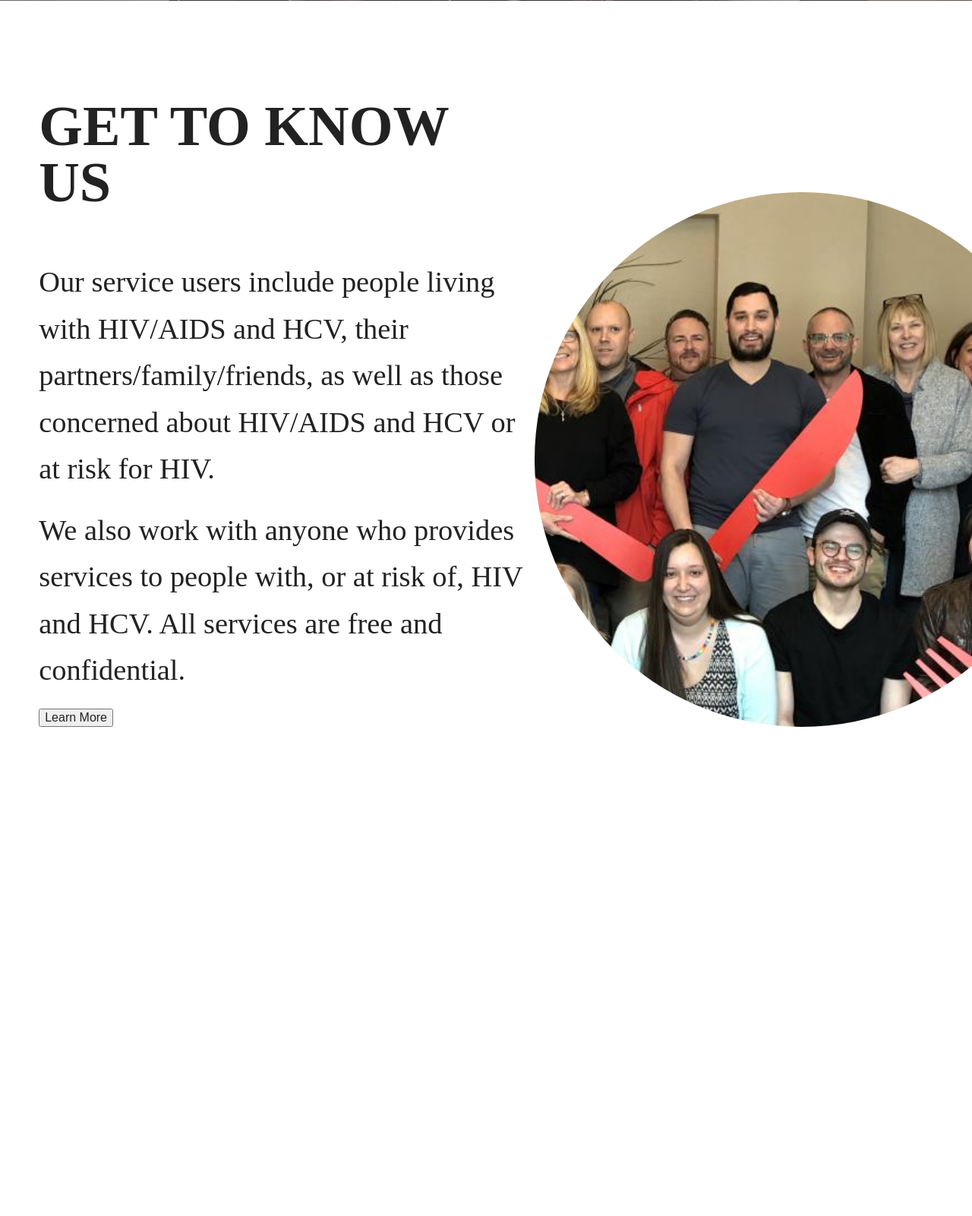
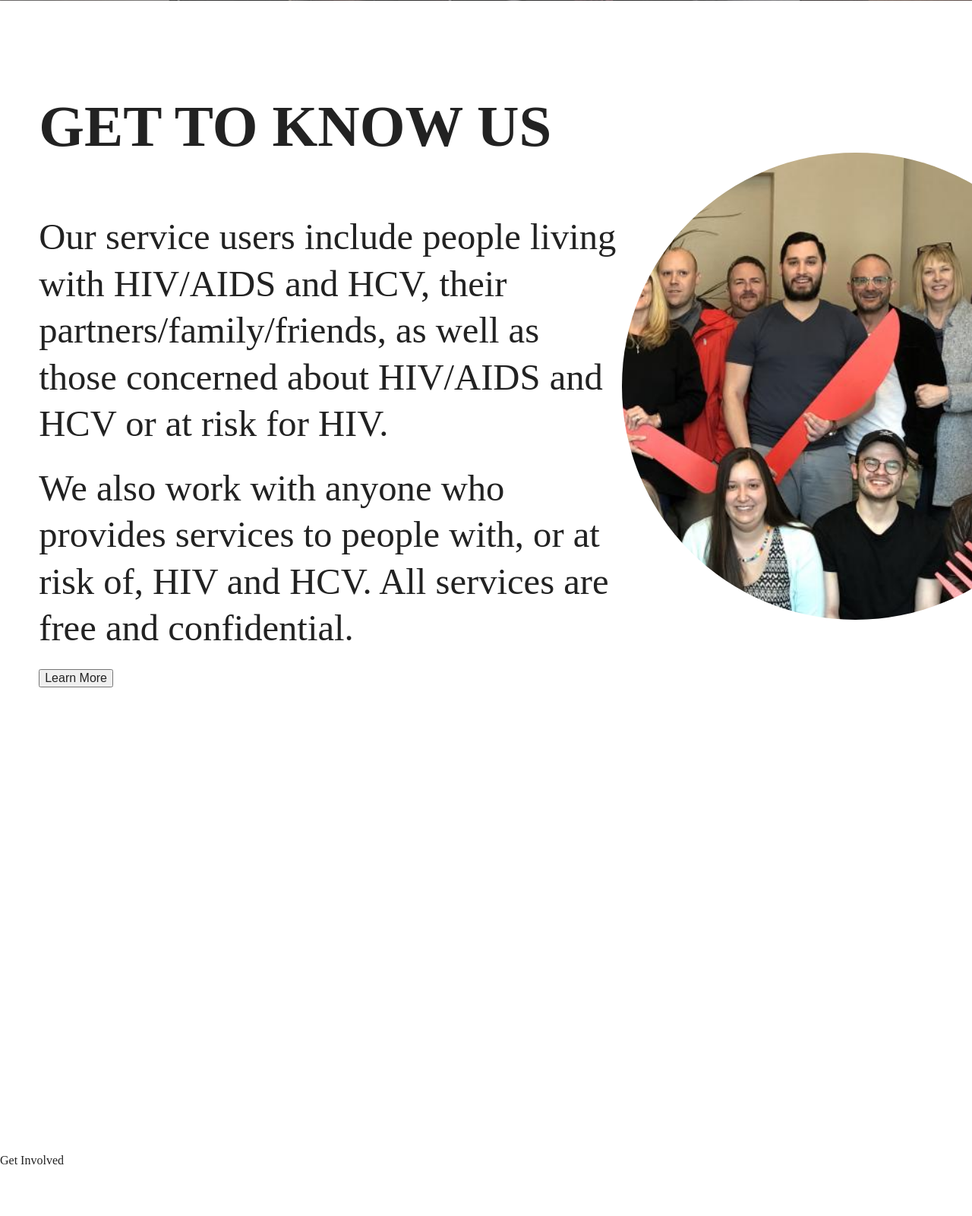
Before and after one commit to AC59852/arnaout_a_bradley_p_caron_a_nguyen_h_RHAC, a PHP site: page / in a window 1280 px wide. Shown: the part 659-2260 px from the top of the page at 76% size. Run offline with PHP 8.4, Linux system fonts and the light colour scheme; some libraries are stand-ins or nearby versions; some web fonts are replaced.

Commit message:
testing font size

```diff
--- a/sass/modules/_about.scss
+++ b/sass/modules/_about.scss
@@ -3,33 +3,33 @@
     margin-top: -10%;
     overflow-x: hidden;
     #aboutText {
-        width: 50%;
+        width: 60%;
         margin-left: 4%;
         h3 {
             text-transform: uppercase;
             font-weight: bold;
-            font-size: 5.8vw;
+            font-size: 6vw;
             margin-bottom: 10%;
         }
         p {
-            font-size: 3vw;
+            font-size: 3.8vw;
             line-height: 4.8vw;
             margin-bottom: 3%;
         }
     }
     #aboutImg {
-        width: 55vw;
-        height: 55vw;
+        width: 48vw;
+        height: 48vw;
         border-radius: 50%;
         overflow: hidden;
-        margin-left: 55%;
+        margin-left: 64%;
         margin-top: -55%;
         margin-bottom: 50%;
         img {
             position: relative;
             width: 250%;
             top: -30%;
-            left: -120%;
+            left: -122%;
         }
     }
 }
```
Also changed, not shown: public/css/main.css, 1 other file.
